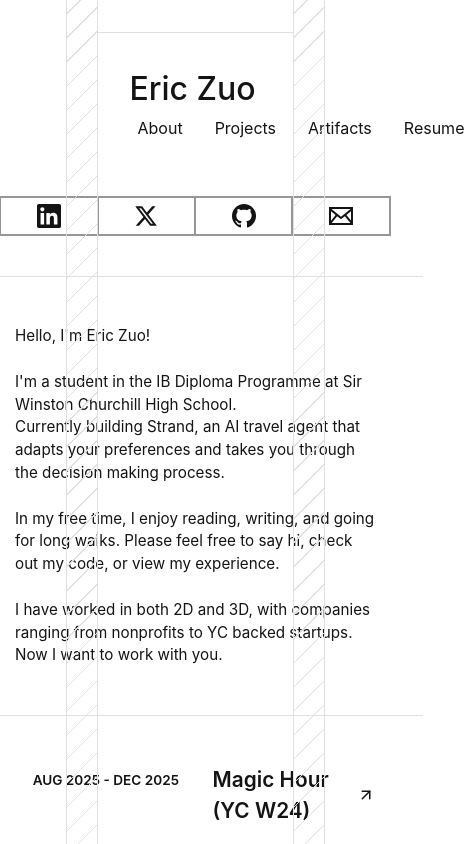
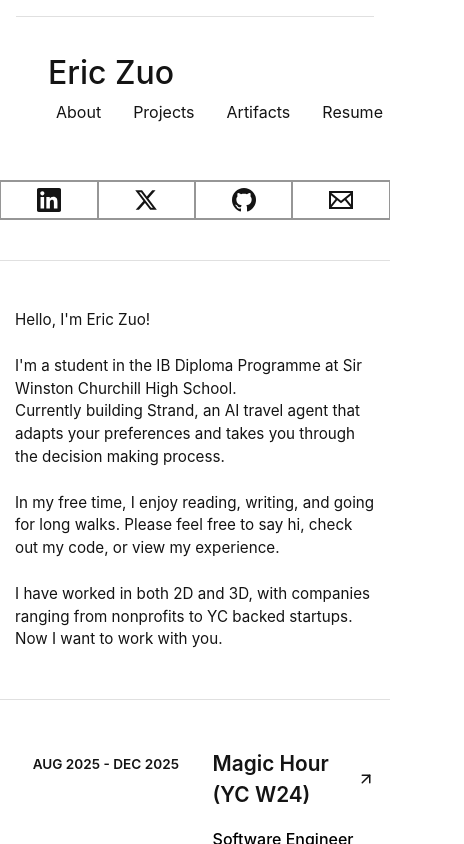
Before and after one commit to Flaryiest/portfolio-v3, a React (Vite) app in the folder web/: page / in a window 390 px wide. Shown: the top 844 px of the page, 464 px wide, since content can reach past the window. Built offline with nearby package versions, Linux system fonts and the light colour scheme.

Commit message:
mobile responsiveness

```diff
--- a/web/src/layout/layout.module.css
+++ b/web/src/layout/layout.module.css
@@ -8,7 +8,7 @@
 .centered {
     display: flex;
     width: 800px;
-    max-width: 50dvw;
+    max-width: max(50dvw, 600px);
     flex-direction: column;
     align-items: center;
     min-height: 100%;
@@ -48,3 +48,22 @@
         rgb(224, 224, 224) 17px
     );
 }
+
+@media (max-width: 600px) {
+    .page {
+        overflow-y: scroll;
+    }
+
+    .centered {
+        width: 100dvw;
+        padding: 1rem 1rem 5rem 1rem;
+    }
+
+    .leftWall {
+        display: none;
+    }
+
+    .rightWall {
+        display: none;
+    }
+}
```
